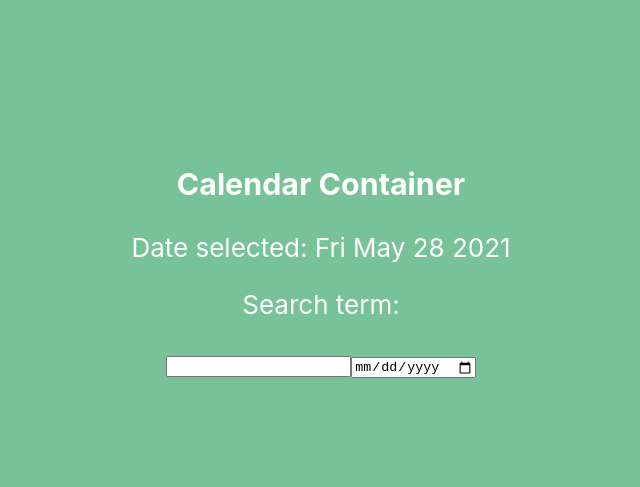
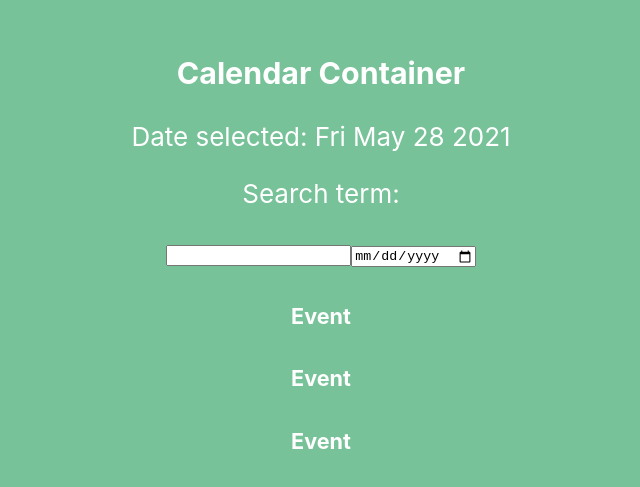
Before and after one commit to brownjer3/nft-drop-cal-v2, a React (Create React App) app: page / in a window 1280 px wide. Shown: the part 143-630 px from the top of the page, without its empty margins (319-959 px from the left). Built offline with nearby package versions, Linux system fonts and the light colour scheme.

Commit message:
create EventsTable

```diff
--- a/src/Calendar/CalendarContainer.tsx
+++ b/src/Calendar/CalendarContainer.tsx
@@ -1,5 +1,6 @@
 import { Component } from 'react'
 import Search from '../Filters/Search'
+import EventsTable from '../Events/EventsTable'
 
 
 class CalendarContainer extends Component {
@@ -28,6 +29,7 @@ class CalendarContainer extends Component {
                 <p>Date selected: {this.state.date.toDateString()}</p>
                 <p>Search term: {this.state.search}</p>
                 <Search handleDate={this.handleDate} handleSearch={this.handleSearch} />
+                <EventsTable />
             </div>
         )
     }
--- /dev/null
+++ b/src/Events/EventsTable.tsx
@@ -0,0 +1,14 @@
+
+const EventsTable = (props: any) => {
+
+    return(
+        <div>
+            <h5>Event</h5>
+            <h5>Event</h5>
+            <h5>Event</h5>
+        </div>
+    )
+
+}
+
+export default EventsTable
```
